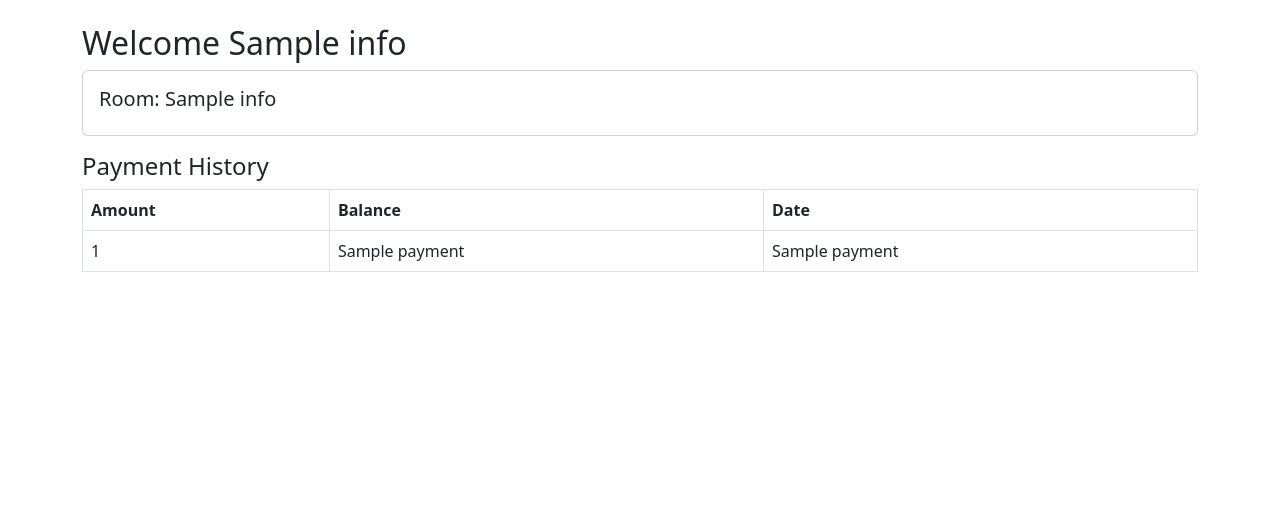
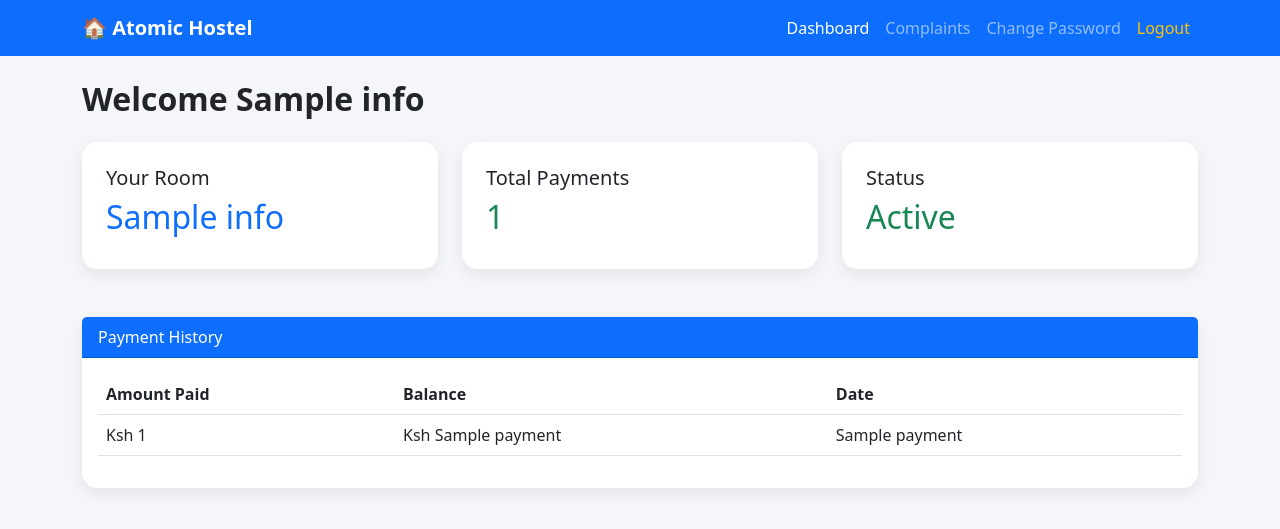
Before and after one commit to DevOwen254/atomic_hostels, a Flask app: template templates/residents_dashboard.html in a window 1280 px wide. Shown: the top 529 px of the page. Run offline with Flask 3, Linux system fonts and the light colour scheme; the template is opened without the code that fills it: most values are stand-ins (such as "Sample title", 1, 10 or a date in 2020).

Commit message:
Update residents_dashboard.html

```diff
--- a/templates/residents_dashboard.html
+++ b/templates/residents_dashboard.html
@@ -1,33 +1,203 @@
 <!DOCTYPE html>
-<html>
+<html lang="en">
 <head>
+    <meta charset="UTF-8">
+    <meta name="viewport" content="width=device-width, initial-scale=1.0">
+    <title>Resident Dashboard</title>
+
     <link href="https://cdn.jsdelivr.net/npm/bootstrap@5.3.0/dist/css/bootstrap.min.css" rel="stylesheet">
+
+    <style>
+        body{
+            background:#f4f6f9;
+        }
+
+        .navbar-brand{
+            font-weight:bold;
+        }
+
+        .card{
+            border:none;
+            border-radius:15px;
+            box-shadow:0 5px 15px rgba(0,0,0,.08);
+        }
+
+        .table{
+            background:white;
+        }
+
+        .welcome{
+            font-weight:bold;
+        }
+
+        .nav-link{
+            font-weight:500;
+        }
+    </style>
+
 </head>
-<body class="container mt-4">
 
-<h2>Welcome {{ info[0] }}</h2>
+<body>
 
-<div class="card p-3 mb-3">
-    <h5>Room: {{ info[1] }}</h5>
+<nav class="navbar navbar-expand-lg navbar-dark bg-primary">
+    <div class="container">
+
+        <a class="navbar-brand" href="/resident_dashboard">
+            🏠 Atomic Hostel
+        </a>
+
+        <button class="navbar-toggler"
+                data-bs-toggle="collapse"
+                data-bs-target="#menu">
+
+            <span class="navbar-toggler-icon"></span>
+
+        </button>
+
+        <div class="collapse navbar-collapse" id="menu">
+
+            <ul class="navbar-nav ms-auto">
+
+                <li class="nav-item">
+                    <a class="nav-link active" href="/resident_dashboard">
+                        Dashboard
+                    </a>
+                </li>
+
+                <li class="nav-item">
+                    <a class="nav-link" href="/complaints">
+                        Complaints
+                    </a>
+                </li>
+
+                <li class="nav-item">
+                    <a class="nav-link" href="/change_password">
+                        Change Password
+                    </a>
+                </li>
+
+                <li class="nav-item">
+                    <a class="nav-link text-warning" href="/resident_logout">
+                        Logout
+                    </a>
+                </li>
+
+            </ul>
+
         </div>
 
-<h4>Payment History</h4>
+    </div>
+</nav>
 
-<table class="table table-bordered">
+<div class="container mt-4">
+
+{% if info %}
+
+<h2 class="welcome">
+    Welcome {{ info[0] }}
+</h2>
+
+<div class="row mt-4">
+
+    <div class="col-md-4">
+
+        <div class="card p-4">
+
+            <h5>Your Room</h5>
+
+            <h2 class="text-primary">
+                {{ info[1] }}
+            </h2>
+
+        </div>
+
+    </div>
+
+    <div class="col-md-4">
+
+        <div class="card p-4">
+
+            <h5>Total Payments</h5>
+
+            <h2 class="text-success">
+                {{ payments|length }}
+            </h2>
+
+        </div>
+
+    </div>
+
+    <div class="col-md-4">
+
+        <div class="card p-4">
+
+            <h5>Status</h5>
+
+            <h2 class="text-success">
+                Active
+            </h2>
+
+        </div>
+
+    </div>
+
+</div>
+
+{% endif %}
+
+<div class="card mt-5">
+
+    <div class="card-header bg-primary text-white">
+
+        Payment History
+
+    </div>
+
+    <div class="card-body">
+
+        <table class="table table-hover">
+
+            <thead>
+
                 <tr>
-    <th>Amount</th>
+
+                    <th>Amount Paid</th>
+
                     <th>Balance</th>
+
                     <th>Date</th>
+
                 </tr>
 
+            </thead>
+
+            <tbody>
+
             {% for p in payments %}
+
                 <tr>
-    <td>{{ p[0] }}</td>
-    <td>{{ p[1] }}</td>
+
+                    <td>Ksh {{ p[0] }}</td>
+
+                    <td>Ksh {{ p[1] }}</td>
+
                     <td>{{ p[2] }}</td>
+
                 </tr>
+
             {% endfor %}
+
+            </tbody>
+
         </table>
+
+    </div>
+
+</div>
+
+</div>
+
+<script src="https://cdn.jsdelivr.net/npm/bootstrap@5.3.0/dist/js/bootstrap.bundle.min.js"></script>
 
 </body>
 </html>
```
Lines whose indentation alone changed are shown as unchanged.
